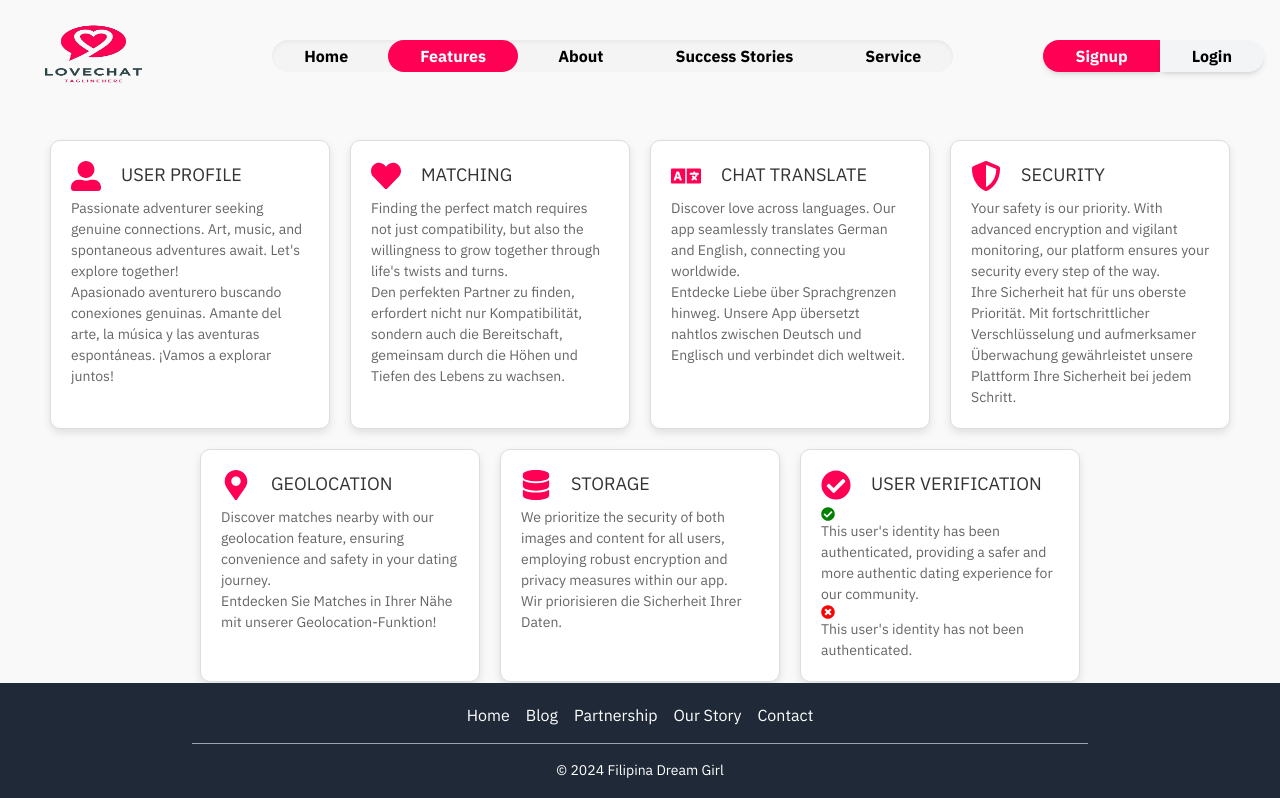
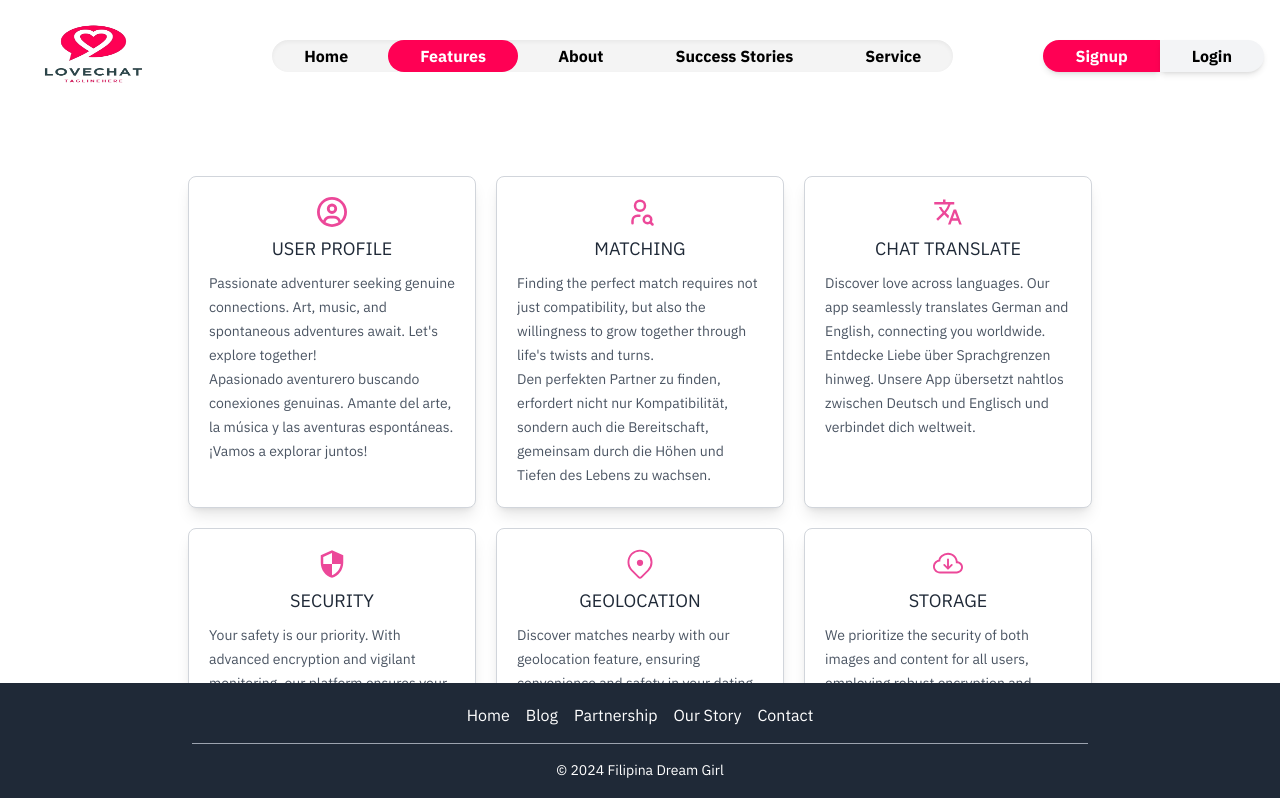
Before and after one commit to SheenPP/sample, a Next.js app: page /Features in a window 1280 px wide. Shown: the top 798 px of the page. Built offline with nearby package versions, Linux system fonts and the light colour scheme.

Commit message:
modified:   src/app/Features/page.tsx

```diff
--- a/src/app/Features/page.tsx
+++ b/src/app/Features/page.tsx
@@ -1,53 +1,71 @@
 import React from 'react';
-import './Features.css';
-import { FaUserAlt, FaHeart, FaLanguage, FaShieldAlt, FaMapMarkerAlt, FaDatabase, FaCheckCircle, FaTimesCircle } from 'react-icons/fa';
+import { FaCheckCircle, FaTimesCircle } from 'react-icons/fa';
+import { FaRegCircleUser } from "react-icons/fa6";
+import { TbUserSearch } from "react-icons/tb";
+import { MdTranslate, MdOutlineSecurity } from "react-icons/md";
+import { GoLocation } from "react-icons/go";
+import { BsCloudArrowDown } from "react-icons/bs";
+import { LuBadgeCheck } from "react-icons/lu";
 
 export default function Features() {
     return (
-        <main className="features-main">
-            {/* <h1 className="features-title">FEATURES</h1> */}
-            <div className="features-grid">
-                <div className="feature-box">
-                    <FaUserAlt className="feature-icon" />
-                    <h2 className="feature-title">USER PROFILE</h2>
-                    <p>Passionate adventurer seeking genuine connections. Art, music, and spontaneous adventures await. Let&apos;s explore together!</p>
-                    <p>Apasionado aventurero buscando conexiones genuinas. Amante del arte, la música y las aventuras espontáneas. ¡Vamos a explorar juntos!</p>
+        <main className="text-center p-10 pt-24">
+            <div className="flex flex-wrap justify-center gap-5">
+                <div className="bg-white border border-gray-300 rounded-lg p-5 w-72 shadow-lg relative text-left">
+                    <div className="flex flex-col items-center mb-2">
+                        <FaRegCircleUser className="text-pink-500 text-3xl mb-2" />
+                        <h2 className="text-lg text-gray-800">USER PROFILE</h2>
+                    </div>
+                    <p className="text-sm text-gray-600 leading-6">Passionate adventurer seeking genuine connections. Art, music, and spontaneous adventures await. Let's explore together!</p>
+                    <p className="text-sm text-gray-600 leading-6">Apasionado aventurero buscando conexiones genuinas. Amante del arte, la música y las aventuras espontáneas. ¡Vamos a explorar juntos!</p>
                 </div>
-                <div className="feature-box">
-                    <FaHeart className="feature-icon" />
-                    <h2 className="feature-title">MATCHING</h2>
-                    <p>Finding the perfect match requires not just compatibility, but also the willingness to grow together through life&apos;s twists and turns.</p>
-                    <p>Den perfekten Partner zu finden, erfordert nicht nur Kompatibilität, sondern auch die Bereitschaft, gemeinsam durch die Höhen und Tiefen des Lebens zu wachsen.</p>
+                <div className="bg-white border border-gray-300 rounded-lg p-5 w-72 shadow-lg relative text-left">
+                    <div className="flex flex-col items-center mb-2">
+                        <TbUserSearch className="text-pink-500 text-3xl mb-2" />
+                        <h2 className="text-lg text-gray-800">MATCHING</h2>
+                    </div>
+                    <p className="text-sm text-gray-600 leading-6">Finding the perfect match requires not just compatibility, but also the willingness to grow together through life's twists and turns.</p>
+                    <p className="text-sm text-gray-600 leading-6">Den perfekten Partner zu finden, erfordert nicht nur Kompatibilität, sondern auch die Bereitschaft, gemeinsam durch die Höhen und Tiefen des Lebens zu wachsen.</p>
                 </div>
-                <div className="feature-box">
-                    <FaLanguage className="feature-icon" />
-                    <h2 className="feature-title">CHAT TRANSLATE</h2>
-                    <p>Discover love across languages. Our app seamlessly translates German and English, connecting you worldwide.</p>
-                    <p>Entdecke Liebe über Sprachgrenzen hinweg. Unsere App übersetzt nahtlos zwischen Deutsch und Englisch und verbindet dich weltweit.</p>
+                <div className="bg-white border border-gray-300 rounded-lg p-5 w-72 shadow-lg relative text-left">
+                    <div className="flex flex-col items-center mb-2">
+                        <MdTranslate className="text-pink-500 text-3xl mb-2" />
+                        <h2 className="text-lg text-gray-800">CHAT TRANSLATE</h2>
+                    </div>
+                    <p className="text-sm text-gray-600 leading-6">Discover love across languages. Our app seamlessly translates German and English, connecting you worldwide.</p>
+                    <p className="text-sm text-gray-600 leading-6">Entdecke Liebe über Sprachgrenzen hinweg. Unsere App übersetzt nahtlos zwischen Deutsch und Englisch und verbindet dich weltweit.</p>
                 </div>
-                <div className="feature-box">
-                    <FaShieldAlt className="feature-icon" />
-                    <h2 className="feature-title">SECURITY</h2>
-                    <p>Your safety is our priority. With advanced encryption and vigilant monitoring, our platform ensures your security every step of the way.</p>
-                    <p>Ihre Sicherheit hat für uns oberste Priorität. Mit fortschrittlicher Verschlüsselung und aufmerksamer Überwachung gewährleistet unsere Plattform Ihre Sicherheit bei jedem Schritt.</p>
+                <div className="bg-white border border-gray-300 rounded-lg p-5 w-72 shadow-lg relative text-left">
+                    <div className="flex flex-col items-center mb-2">
+                        <MdOutlineSecurity className="text-pink-500 text-3xl mb-2" />
+                        <h2 className="text-lg text-gray-800">SECURITY</h2>
+                    </div>
+                    <p className="text-sm text-gray-600 leading-6">Your safety is our priority. With advanced encryption and vigilant monitoring, our platform ensures your security every step of the way.</p>
+                    <p className="text-sm text-gray-600 leading-6">Ihre Sicherheit hat für uns oberste Priorität. Mit fortschrittlicher Verschlüsselung und aufmerksamer Überwachung gewährleistet unsere Plattform Ihre Sicherheit bei jedem Schritt.</p>
                 </div>
-                <div className="feature-box">
-                    <FaMapMarkerAlt className="feature-icon" />
-                    <h2 className="feature-title">GEOLOCATION</h2>
-                    <p>Discover matches nearby with our geolocation feature, ensuring convenience and safety in your dating journey.</p>
-                    <p>Entdecken Sie Matches in Ihrer Nähe mit unserer Geolocation-Funktion!</p>
+                <div className="bg-white border border-gray-300 rounded-lg p-5 w-72 shadow-lg relative text-left">
+                    <div className="flex flex-col items-center mb-2">
+                        <GoLocation className="text-pink-500 text-3xl mb-2" />
+                        <h2 className="text-lg text-gray-800">GEOLOCATION</h2>
+                    </div>
+                    <p className="text-sm text-gray-600 leading-6">Discover matches nearby with our geolocation feature, ensuring convenience and safety in your dating journey.</p>
+                    <p className="text-sm text-gray-600 leading-6">Entdecken Sie Matches in Ihrer Nähe mit unserer Geolocation-Funktion!</p>
                 </div>
-                <div className="feature-box">
-                    <FaDatabase className="feature-icon" />
-                    <h2 className="feature-title">STORAGE</h2>
-                    <p>We prioritize the security of both images and content for all users, employing robust encryption and privacy measures within our app.</p>
-                    <p>Wir priorisieren die Sicherheit Ihrer Daten.</p>
+                <div className="bg-white border border-gray-300 rounded-lg p-5 w-72 shadow-lg relative text-left">
+                    <div className="flex flex-col items-center mb-2">
+                        <BsCloudArrowDown className="text-pink-500 text-3xl mb-2" />
+                        <h2 className="text-lg text-gray-800">STORAGE</h2>
+                    </div>
+                    <p className="text-sm text-gray-600 leading-6">We prioritize the security of both images and content for all users, employing robust encryption and privacy measures within our app.</p>
+                    <p className="text-sm text-gray-600 leading-6">Wir priorisieren die Sicherheit Ihrer Daten.</p>
                 </div>
-                <div className="feature-box">
-                    <FaCheckCircle className="feature-icon" />
-                    <h2 className="feature-title">USER VERIFICATION</h2>
-                    <p><FaCheckCircle style={{ color: 'green' }} /> This user&apos;s identity has been authenticated, providing a safer and more authentic dating experience for our community.</p>
-                    <p><FaTimesCircle style={{ color: 'red' }} /> This user&apos;s identity has not been authenticated.</p>
+                <div className="bg-white border border-gray-300 rounded-lg p-5 w-72 shadow-lg relative text-left">
+                    <div className="flex flex-col items-center mb-2">
+                        <LuBadgeCheck className="text-pink-500 text-3xl mb-2" />
+                        <h2 className="text-lg text-gray-800">USER VERIFICATION</h2>
+                    </div>
+                    <p className="text-sm text-gray-600 leading-6"><FaCheckCircle className="text-blue-500" /> This user's identity has been authenticated, providing a safer and more authentic dating experience for our community.</p>
+                    <p className="text-sm text-gray-600 leading-6"><FaTimesCircle className="text-red-500" /> This user's identity has not been authenticated.</p>
                 </div>
             </div>
         </main>
```
